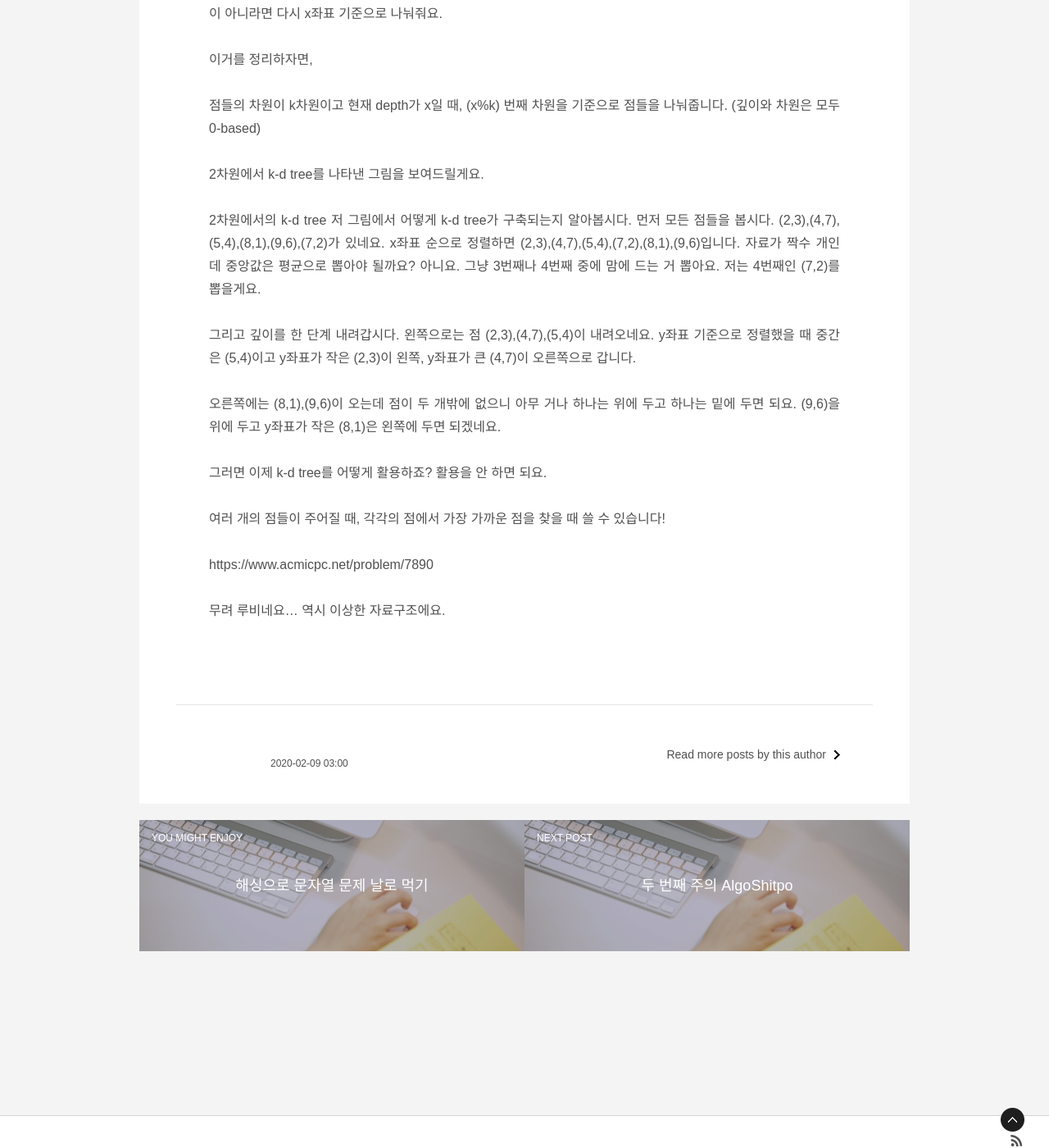
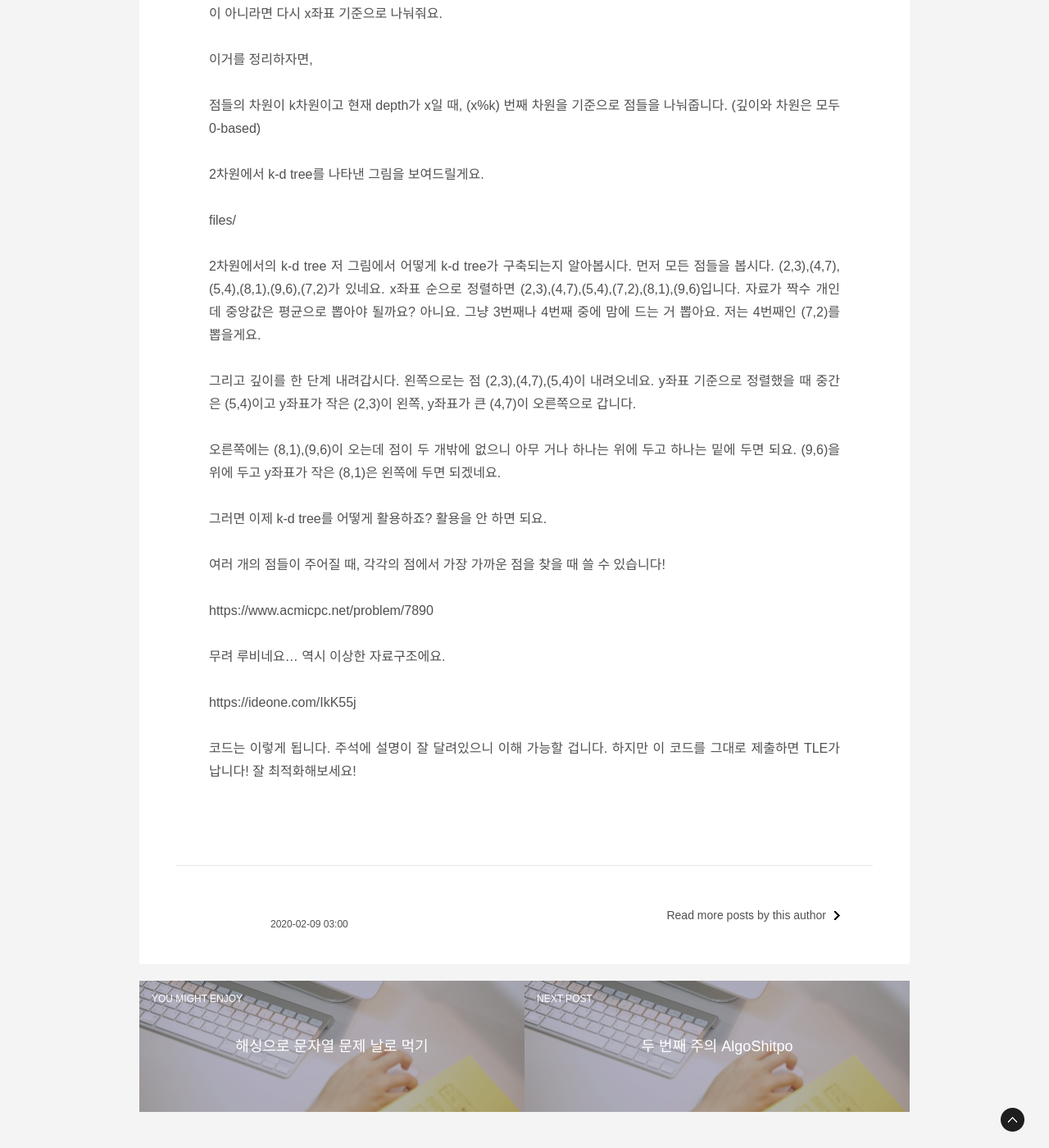
Before and after one commit to algoshitpo/algoshitpo.github.io, a Jekyll site: the page built from _posts/2020-02-09-kdtree.md, in a window 1280 px wide and 1400 px high, scrolled down 1183 px. Shown: the whole window at 82% size. Built offline with Jekyll 4.4.1, drawn with Linux system fonts in a browser that asks for light colours; some web fonts are replaced.

Commit message:
Update 2020-02-09-kdtree.md

```diff
--- a/_posts/2020-02-09-kdtree.md
+++ b/_posts/2020-02-09-kdtree.md
@@ -49,7 +49,7 @@
 2차원에서 k-d tree를 나타낸 그림을 보여드릴게요.
 
 
-
+files/<image.just>
 
 
 
@@ -78,3 +78,7 @@
 
 
 무려 루비네요... 역시 이상한 자료구조에요.
+
+https://ideone.com/IkK55j
+
+코드는 이렇게 됩니다. 주석에 설명이 잘 달려있으니 이해 가능할 겁니다. 하지만 이 코드를 그대로 제출하면 TLE가 납니다! 잘 최적화해보세요!
```
